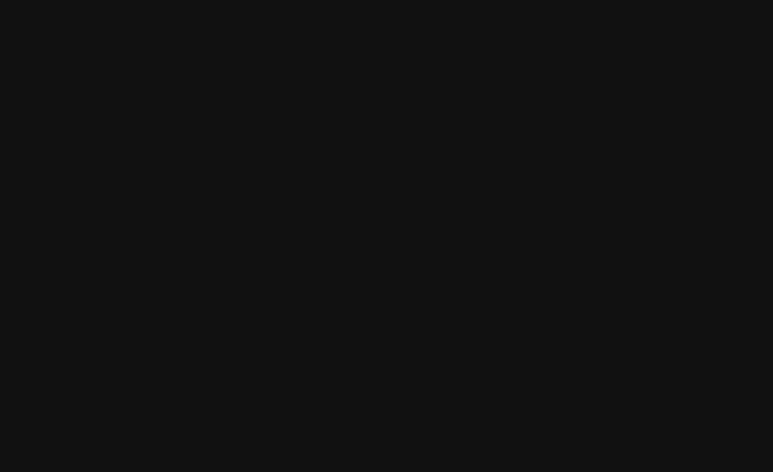
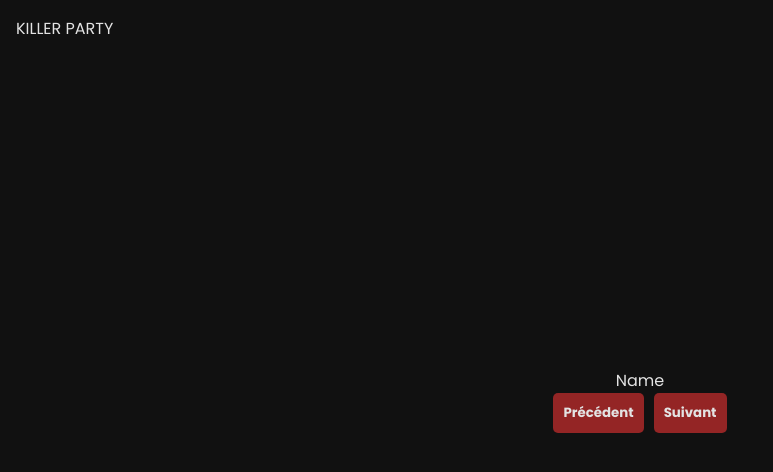
Before and after one commit to FoxVidaan/KillerParty, an Angular app: page /game in a window 1280 px wide. Before the commit this address led to /. Shown: the top 472 px of the page, without its empty margins (0-773 px from the left). Built offline with nearby package versions, Linux system fonts and the light colour scheme.

Commit message:
KP-5 :lipstick: init game page

```diff
--- a/src/app/app.routes.ts
+++ b/src/app/app.routes.ts
@@ -1,7 +1,9 @@
 import { Routes } from '@angular/router';
-import { HomeComponent } from './components/home/home.component';
+import { HomeComponent } from './pages/home/home.component';
+import { GameComponent } from './pages/game/game.component';
 
 export const routes: Routes = [
   { path: 'home', component: HomeComponent },
+  { path: 'game', component: GameComponent },
   { path: '', redirectTo: '/home', pathMatch: 'full' },
 ];
--- a/src/app/components/home/home.component.html
+++ /dev/null
@@ -1,22 +0,0 @@
-<main class="Home">
-  <h1>Killer Party</h1>
-  <section class="home__description">
-    <p>
-      Bienvenue dans le jeu <strong>Killer Party</strong>. Les règles sont
-      simples, relevez les défis et vous gagnerez.
-    </p>
-    <p>
-      Chaque défi réussi vous rapporte un point. Cependant, si un autre joueur
-      vous surprend en train de réaliser un défi et parvient à expliquer le défi
-      à voix haute, c'est ce joueur qui gagne un point.
-    </p>
-    <p>
-      Si vous tentez de deviner le défi d'un autre joueur et que vous avez tord,
-      vous ne pouvez plus réaliser de défi ni tenter de trouver celui d'un autre
-      joueur pendant 15 minutes.
-    </p>
-    <p>Tous les défis peuvent être effectués à tout moment.</p>
-    <p>Bonne chance et que la Killer Party commence !</p>
-  </section>
-  <a class="home__button" href="home">Commencer à jouer</a>
-</main>
--- a/src/app/components/home/home.component.scss
+++ /dev/null
@@ -1,16 +0,0 @@
-.Home {
-    display: flex;
-    flex-direction: column;
-    height: 100dvh;
-    justify-content: center;
-    text-align: center;
-    gap: 2em;
-}
-
-.home__description {
-    padding: 1.2em;
-
-    p {
-        margin-block: 1.2em;
-    }
-}
--- /dev/null
+++ b/src/app/pages/game/game.component.html
@@ -0,0 +1,7 @@
+<a class="back-to-home-link" href="home">Killer Party</a>
+<p>{{ playerName }}</p>
+<!-- Add task component -->
+<div class="actions">
+  <button class="actions__previous">Précédent</button>
+  <button class="actions__next">Suivant</button>
+</div>
--- /dev/null
+++ b/src/app/pages/game/game.component.scss
@@ -0,0 +1,7 @@
+.back-to-home-link {
+    position: absolute;
+    top: 1em;
+    left: 1em;
+    text-transform: uppercase;
+    text-decoration: none;
+}
--- /dev/null
+++ b/src/app/pages/game/game.component.ts
@@ -0,0 +1,12 @@
+import { Component } from '@angular/core';
+
+@Component({
+  selector: 'app-game',
+  standalone: true,
+  imports: [],
+  templateUrl: './game.component.html',
+  styleUrl: './game.component.scss'
+})
+export class GameComponent {
+  playerName: string = "Name"
+}
--- /dev/null
+++ b/src/app/pages/home/home.component.html
@@ -0,0 +1,20 @@
+<h1>Killer Party</h1>
+<section class="home__description">
+  <p>
+    Bienvenue dans le jeu <strong>Killer Party</strong>. Les règles sont
+    simples, relevez les défis et vous gagnerez.
+  </p>
+  <p>
+    Chaque défi réussi vous rapporte un point. Cependant, si un autre joueur
+    vous surprend en train de réaliser un défi et parvient à expliquer le défi à
+    voix haute, c'est ce joueur qui gagne un point.
+  </p>
+  <p>
+    Si vous tentez de deviner le défi d'un autre joueur et que vous avez tord,
+    vous ne pouvez plus réaliser de défi ni tenter de trouver celui d'un autre
+    joueur pendant 15 minutes.
+  </p>
+  <p>Tous les défis peuvent être effectués à tout moment.</p>
+  <p>Bonne chance et que la Killer Party commence !</p>
+</section>
+<a class="home__button" href="game">Commencer à jouer</a>
--- /dev/null
+++ b/src/app/pages/home/home.component.scss
@@ -0,0 +1,11 @@
+.Home {
+    gap: 2em;
+}
+
+.home__description {
+    padding: 1.2em;
+
+    p {
+        margin-block: 1.2em;
+    }
+}
--- a/src/styles.scss
+++ b/src/styles.scss
@@ -1,13 +1,27 @@
 /* You can add global styles to this file, and also import other style files */
-@import url('https://fonts.googleapis.com/css2?family=Dosis:wght@400;500;600;700&family=Poppins:wght@400;600;700&display=swap');
+@import url("https://fonts.googleapis.com/css2?family=Dosis:wght@400;500;600;700&family=Poppins:wght@400;600;700&display=swap");
 
 * {
-    margin: 0;
-    padding: 0;
-    color: #e3e3e3;
-    font-family: 'Poppins', sans-serif;
+  margin: 0;
+  padding: 0;
+  color: #e3e3e3;
+  font-family: "Poppins", sans-serif;
 }
 
 body {
-    background-color: #111;
+  display: flex;
+  flex-direction: column;
+  height: 100vh;
+  justify-content: center;
+  text-align: center;
+  background-color: #111;
 }
+
+button {
+  padding: 10px;
+  border-radius: 5px;
+  background-color: rgba(176, 42, 42, 0.826);
+  border: none;
+  margin-inline: 5px;
+  font-weight: bold;
+}
```
Also changed, not shown: src/app/pages/home/home.component.ts (renamed from src/app/components/home/home.component.ts), 2 other files (tests, documents, lock files or other folders).
